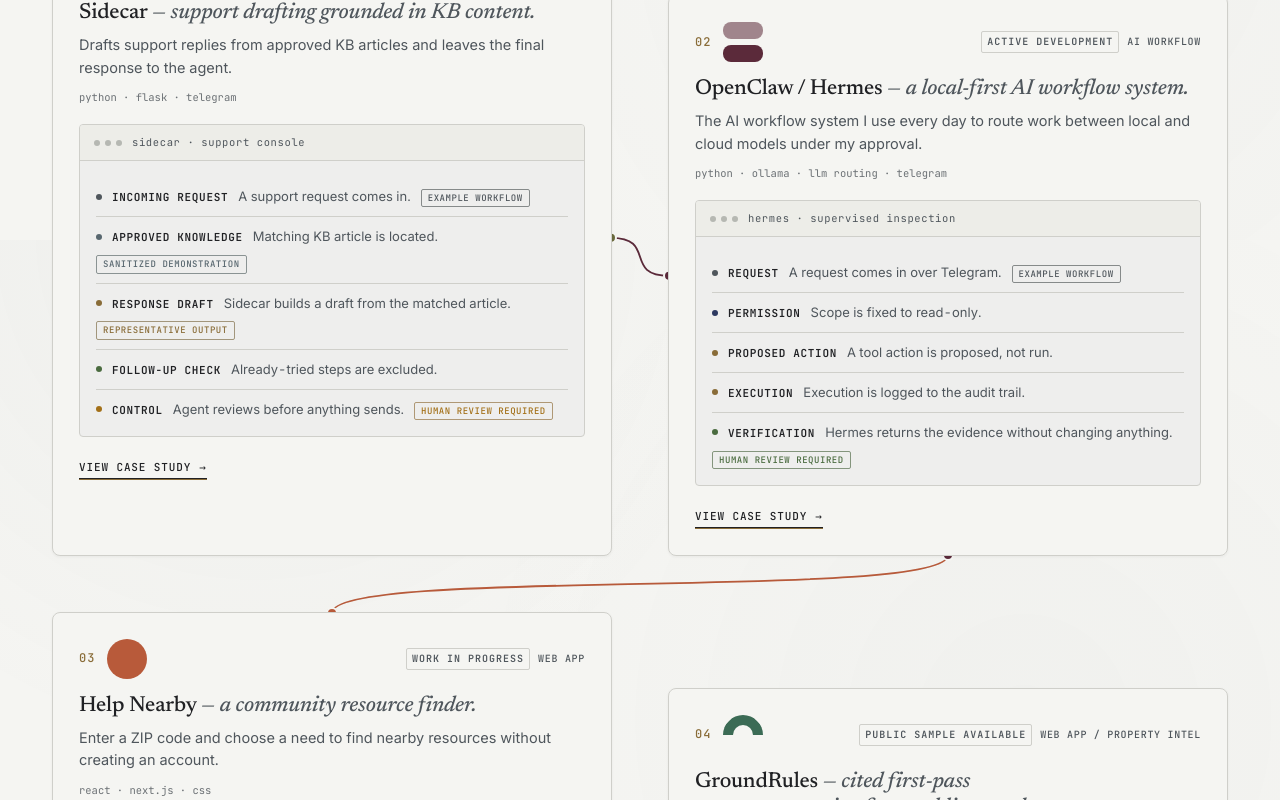
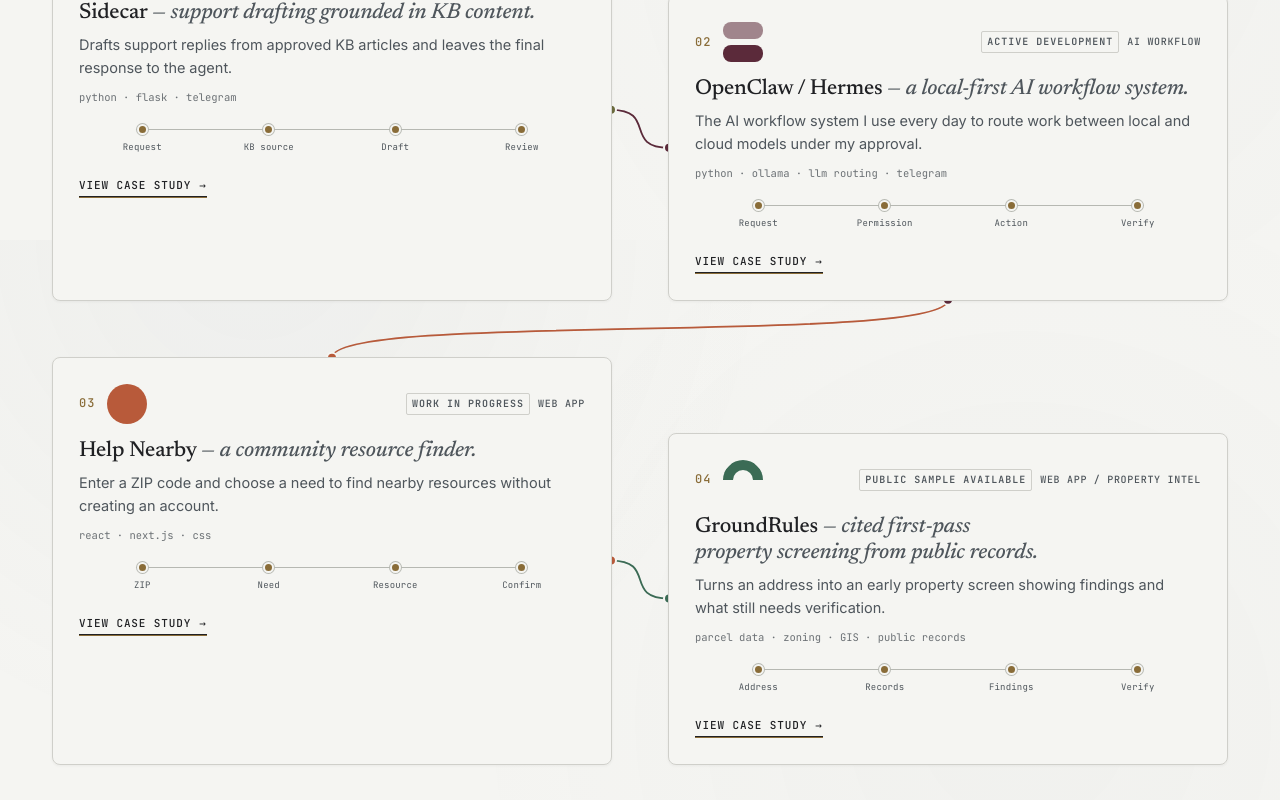
Before and after one commit to chrisrivero-dev/crvro-portfolio, a React (Vite) app: page / in a window 1280 px wide. Shown: the part 2160-2960 px from the top of the page. Built offline with nearby package versions, Linux system fonts and the light colour scheme.

Commit message:
Replace homepage workflow panels with compact process rails

```diff
--- a/src/components/Projects.jsx
+++ b/src/components/Projects.jsx
@@ -1,7 +1,6 @@
-import React, { useRef } from "react";
+import React, { useCallback, useMemo, useRef, useState } from "react";
 import { motion, useReducedMotion } from "framer-motion";
 import ProjectMark from "./ProjectMark.jsx";
-import HomeEvidenceDemo from "./HomeEvidenceDemo.jsx";
 import RouteRail from "./RouteRail.jsx";
 import { PROJECTS } from "../data/projects.js";
 
@@ -20,6 +19,13 @@ const HOMEPAGE_DESCRIPTIONS = {
   groundrules: "Turns an address into an early property screen showing findings and what still needs verification.",
 };
 
+const COMPACT_PROCESSES = {
+  sidecar: ["Request", "KB source", "Draft", "Review"],
+  openclaw: ["Request", "Permission", "Action", "Verify"],
+  "help-nearby": ["ZIP", "Need", "Resource", "Confirm"],
+  groundrules: ["Address", "Records", "Findings", "Verify"],
+};
+
 const homepageProjects = HOMEPAGE_SLUGS.map((slug) =>
   PROJECTS.find((p) => p.slug === slug)
 ).filter(Boolean);
@@ -34,7 +40,20 @@ const LAYOUT = [
   { corner: "br", in: "left" },
 ];
 
-function ProjectCard({ project: p, index, cardRef, inRef, outRef }) {
+function CompactProcessRail({ labels, title }) {
+  return (
+    <ol className="pr-process-rail" aria-label={`${title} process preview`}>
+      {labels.map((label) => (
+        <li key={label}>
+          <span className="pr-process-node" aria-hidden="true" />
+          <span>{label}</span>
+        </li>
+      ))}
+    </ol>
+  );
+}
+
+function ProjectCard({ project: p, index, cardRef, inRef, outRef, onLayoutSettled }) {
   const reduced = useReducedMotion();
   const layout = LAYOUT[index];
 
@@ -47,6 +66,8 @@ function ProjectCard({ project: p, index, cardRef, inRef, outRef }) {
       viewport={{ once: true, amount: 0.3 }}
       whileHover={reduced ? undefined : { y: -6 }}
       transition={{ duration: 0.55, ease: EASE }}
+      onViewportEnter={() => window.setTimeout(onLayoutSettled, 600)}
+      onAnimationComplete={onLayoutSettled}
     >
       {layout.in && <span className={`pr-port pr-port--${layout.in}`} ref={inRef} aria-hidden="true" />}
       {layout.out && <span className={`pr-port pr-port--${layout.out}`} ref={outRef} aria-hidden="true" />}
@@ -66,9 +87,7 @@ function ProjectCard({ project: p, index, cardRef, inRef, outRef }) {
       <p className="pr-desc">{HOMEPAGE_DESCRIPTIONS[p.slug]}</p>
       <span className="pr-tags">{p.tags[0]}</span>
 
-      <div className="pr-demo">
-        <HomeEvidenceDemo slug={p.slug} />
-      </div>
+      <CompactProcessRail labels={COMPACT_PROCESSES[p.slug]} title={p.title} />
 
       <a href={"/projects/" + p.slug} className="pr-cta-link" data-screen-label={"Project " + p.slug}>
         View case study <span className="ar">→</span>
@@ -82,8 +101,9 @@ export default function Projects() {
   const cardRefs = useRef(homepageProjects.map(() => React.createRef()));
   const inRefs = useRef(homepageProjects.map(() => React.createRef()));
   const outRefs = useRef(homepageProjects.map(() => React.createRef()));
+  const [layoutVersion, setLayoutVersion] = useState(0);
 
-  const cards = homepageProjects.map((p, i) => ({
+  const cards = useMemo(() => homepageProjects.map((p, i) => ({
       id: p.id,
       ref: cardRefs.current[i],
       accent: p.accent,
@@ -91,7 +111,12 @@ export default function Projects() {
         in: LAYOUT[i].in ? { ref: inRefs.current[i], side: LAYOUT[i].in } : null,
         out: LAYOUT[i].out ? { ref: outRefs.current[i], side: LAYOUT[i].out } : null,
       },
-  }));
+    })), []);
+
+  const settleLayout = useCallback(() => {
+    setLayoutVersion((version) => version + 1);
+  }, []);
+
 
   return (
     <section className="work" id="work" data-screen-label="02 Work">
@@ -105,7 +130,7 @@ export default function Projects() {
         </div>
 
         <div className="project-map" ref={mapRef}>
-          <RouteRail containerRef={mapRef} cards={cards} />
+          <RouteRail containerRef={mapRef} cards={cards} layoutVersion={layoutVersion} />
           {homepageProjects.map((p, i) => (
             <ProjectCard
               key={p.id}
@@ -114,6 +139,7 @@ export default function Projects() {
               cardRef={cardRefs.current[i]}
               inRef={inRefs.current[i]}
               outRef={outRefs.current[i]}
+              onLayoutSettled={settleLayout}
             />
           ))}
         </div>
--- a/src/components/RouteRail.jsx
+++ b/src/components/RouteRail.jsx
@@ -90,7 +90,7 @@ function PortPulse({ x, y, accent, reduced }) {
  * through the gutters between cards — never through card interiors.
  * `cards` = [{ ref, accent, ports: { in?: {ref, side}, out?: {ref, side} } }]
  */
-export default function RouteRail({ containerRef, cards }) {
+export default function RouteRail({ containerRef, cards, layoutVersion = 0 }) {
   const reduced = useReducedMotion();
   const [dims, setDims] = useState({ w: 0, h: 0 });
   const [segs, setSegs] = useState([]);
@@ -150,16 +150,37 @@ export default function RouteRail({ containerRef, cards }) {
 
   useEffect(() => {
     measure();
-    const ro = new ResizeObserver(measure);
+    let settleTimer;
+    const onResize = () => {
+      measure();
+      clearTimeout(settleTimer);
+      settleTimer = setTimeout(measure, 80);
+    };
+    const ro = new ResizeObserver(onResize);
     if (containerRef.current) ro.observe(containerRef.current);
+    cards.forEach((card) => {
+      if (card.ref.current) ro.observe(card.ref.current);
+    });
     window.addEventListener('resize', measure);
     const t = setTimeout(measure, 300);
     return () => {
       ro.disconnect();
       window.removeEventListener('resize', measure);
       clearTimeout(t);
+      clearTimeout(settleTimer);
     };
   }, [measure]);
+
+  useEffect(() => {
+    let secondFrame;
+    const firstFrame = requestAnimationFrame(() => {
+      secondFrame = requestAnimationFrame(measure);
+    });
+    return () => {
+      cancelAnimationFrame(firstFrame);
+      if (secondFrame) cancelAnimationFrame(secondFrame);
+    };
+  }, [layoutVersion, measure]);
 
   if (dims.w === 0 || segs.length === 0) return null;
 
--- a/src/styles/portfolio.css
+++ b/src/styles/portfolio.css
@@ -679,6 +679,7 @@ section.contact .grid > * {
    ───────────────────────────────────────────────────────── */
 .project-map {
   position: relative;
+  overflow-anchor: none;
   display: grid;
   grid-template-columns: 1fr 1fr;
   column-gap: 56px;
@@ -784,7 +785,48 @@ section.contact .grid > * {
   margin-bottom: 18px;
 }
 
-.pr-demo { margin-bottom: 16px; }
+.pr-process-rail {
+  position: relative;
+  display: grid;
+  grid-template-columns: repeat(4, minmax(0, 1fr));
+  list-style: none;
+  margin: 0 0 18px;
+  padding: 0;
+}
+.pr-process-rail::before {
+  content: '';
+  position: absolute;
+  top: 5px;
+  left: 12.5%;
+  right: 12.5%;
+  height: 1px;
+  background: var(--rule-strong);
+}
+.pr-process-rail li {
+  position: relative;
+  z-index: 1;
+  display: flex;
+  min-width: 0;
+  flex-direction: column;
+  align-items: center;
+  gap: 7px;
+  padding: 0 3px;
+  font-family: var(--font-mono);
+  font-size: 9px;
+  line-height: 1.25;
+  letter-spacing: 0.02em;
+  text-align: center;
+  color: var(--graphite);
+}
+.pr-process-node {
+  width: 11px;
+  height: 11px;
+  flex-shrink: 0;
+  border: 2px solid var(--paper);
+  border-radius: 50%;
+  background: var(--accent-gold);
+  box-shadow: 0 0 0 1px var(--rule-strong);
+}
 
 .pr-cta-link {
   display: inline-flex;
```
Lines whose indentation alone changed are shown as unchanged.
